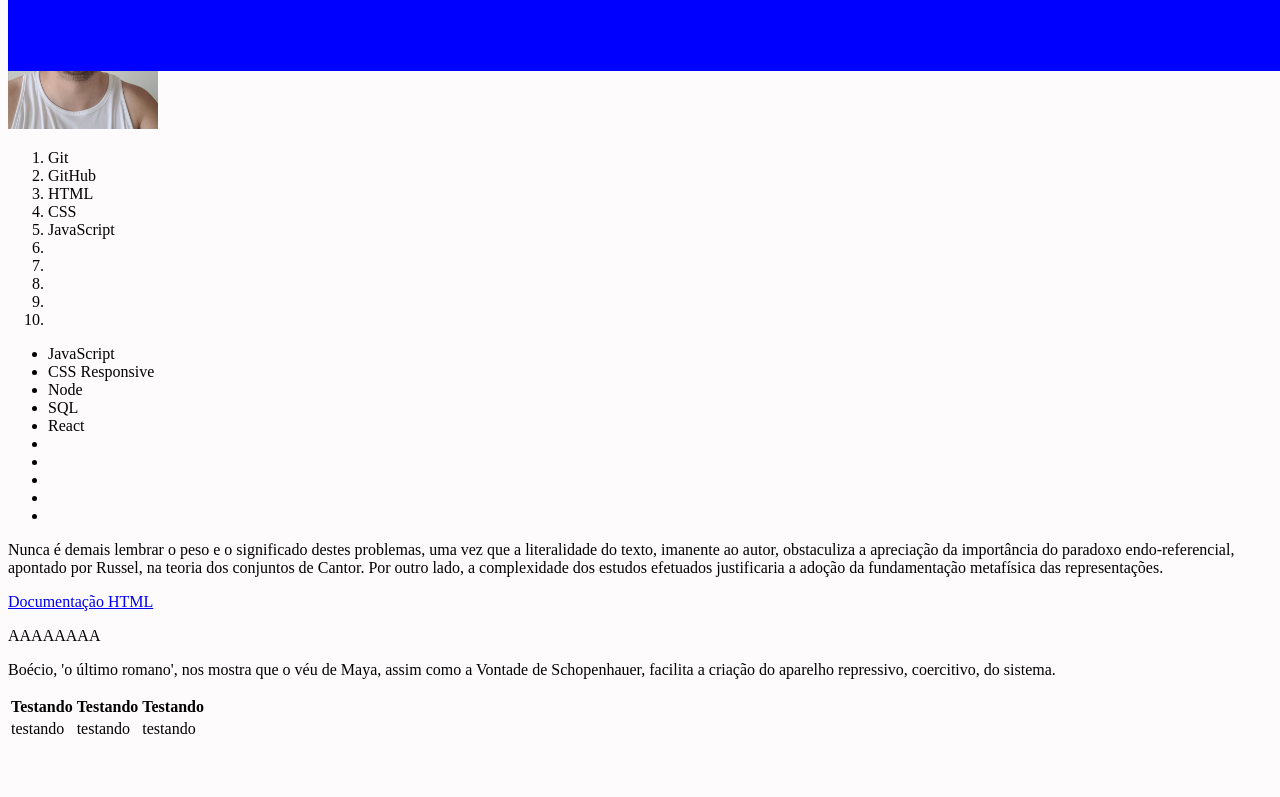
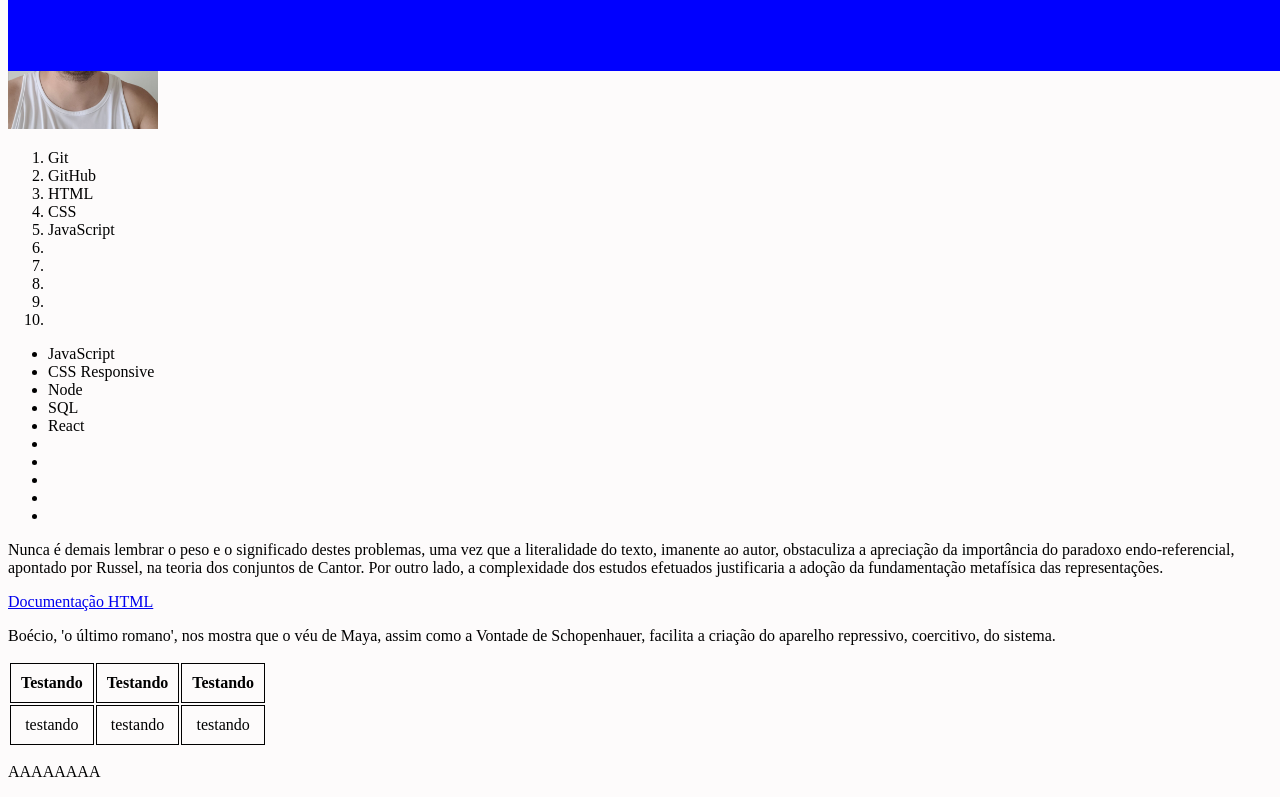
Before and after one commit to rodriguesrai/rai-rodrigues-lessons-learned, a website: page index.html in a window 1280 px wide. Shown: the part 79-876 px from the top of the page. Before the commit the page ends 828 px from the top, so only its background shows below. Drawn offline with Linux system fonts and the light colour scheme.

Commit message:
requisito 13 completo

```diff
--- a/index.html
+++ b/index.html
@@ -50,14 +50,9 @@
         </article>
         <a href="https://www.w3schools.com/html/default.asp" target="_blank">Documentação HTML</a>
 
-    </main>
-
-    <footer id="rodape">
-        <p>AAAAAAAA</p>
-    </footer>
-
         <aside>
-        <p>          Boécio, 'o último romano', nos mostra que o véu de Maya, assim como a Vontade de Schopenhauer, facilita a criação do aparelho repressivo, coercitivo, do sistema. </p>
+            <p> Boécio, 'o último romano', nos mostra que o véu de Maya, assim como a Vontade de Schopenhauer, facilita a
+                criação do aparelho repressivo, coercitivo, do sistema. </p>
         </aside>
 
         <table>
@@ -71,8 +66,14 @@
                 <td>testando</td>
                 <td>testando</td>
             </tr>
+        </table>
+    </main>
 
-    </table>
+    <footer id="rodape">
+        <p>AAAAAAAA</p>
+    </footer>
+
+
 
 
 
--- a/style.css
+++ b/style.css
@@ -13,3 +13,15 @@ body {
 #minha_foto {
     height: 200px;
 }
+
+table td, th{
+    border: 1px solid;
+    width: auto;
+    padding: 10px;
+    text-align: center;
+
+}
+
+margin
+padding
+border
```
Lines whose indentation alone changed are shown as unchanged.
